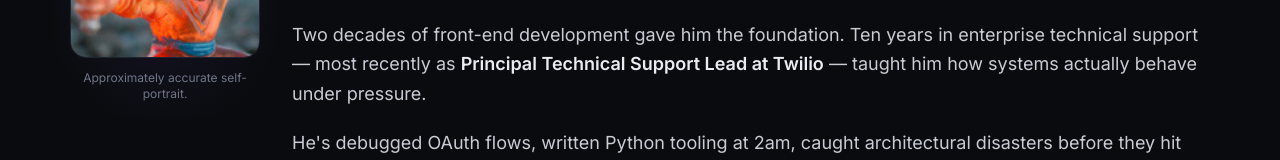
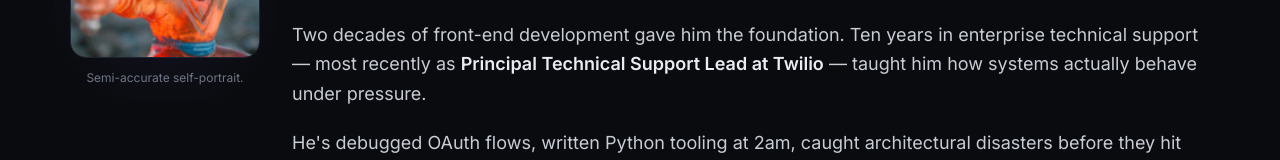
Before and after one commit to poutyhoney/ninjamountain, a Next.js app in the folder apps/web/: page /about in a window 1280 px wide. Shown: the part 305-465 px from the top of the page. Built offline with nearby package versions, Linux system fonts and the light colour scheme.

Commit message:
text change to kick Vercel

```diff
--- a/apps/web/app/about/page.tsx
+++ b/apps/web/app/about/page.tsx
@@ -53,7 +53,7 @@ export default function AboutPage() {
             </div>
             {/* Caption */}
             <p className="mt-3 text-center text-xs text-[#6F7684]">
-              Approximately accurate self-portrait.
+              Semi-accurate self-portrait.
             </p>
           </div>
 
```
